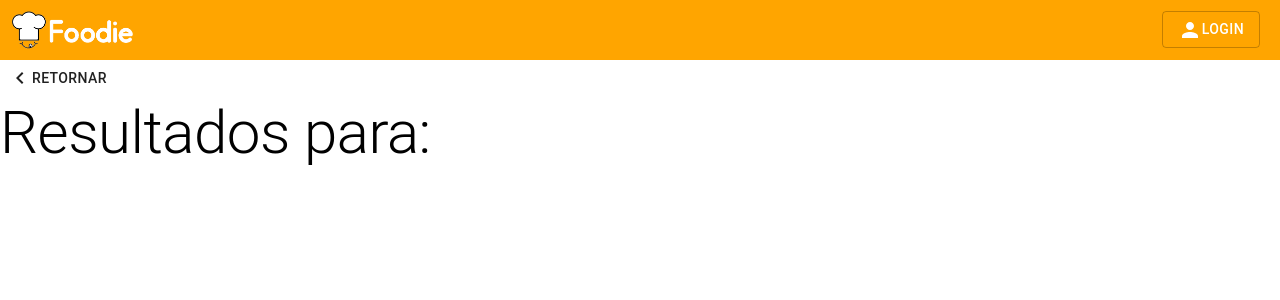
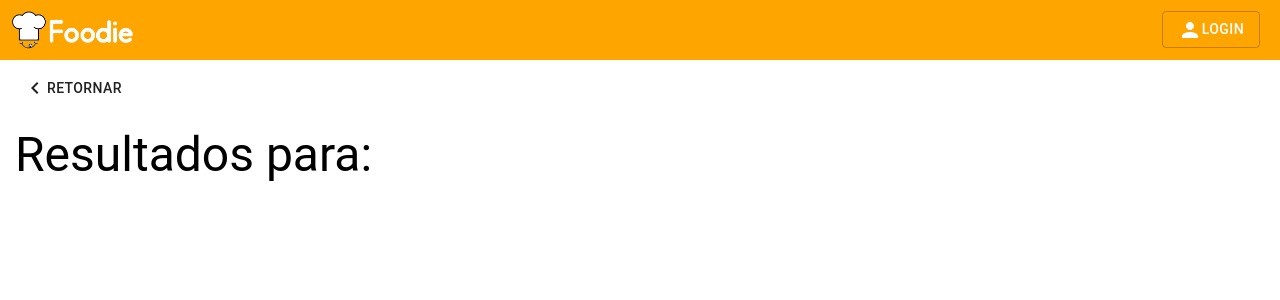
Before and after one commit to rubenavrebelo/ipm-foodie-app, a React (Create React App) app: page /search in a window 1280 px wide. Shown: the top 300 px of the page. Built offline with nearby package versions, Linux system fonts and the light colour scheme.

Commit message:
CSS changes

```diff
--- a/src/pages/search-results.tsx
+++ b/src/pages/search-results.tsx
@@ -35,8 +35,8 @@ class SearchResultsPage extends React.Component<Prop & RouteComponentProps> {
     render = () => {
         return (
             <div>
-                <Button onClick={this.goBack}><ChevronLeftIcon /> Retornar</Button>
-                <Typography variant={'h2'}>Resultados para:</Typography><Typography variant={'h4'}></Typography>
+                <Button onClick={this.goBack} style={{ marginTop: '10px', marginLeft: '15px' }}><ChevronLeftIcon /> Retornar</Button>
+                <Typography variant={'h3'} style={{ marginLeft: '15px', marginTop: '20px' }}>Resultados para:</Typography><Typography variant={'h4'}></Typography>
                 <Grid container style={{ padding: '15px', paddingLeft: '20px' }}>
                     {this.generatePosts()}
                 </Grid>
```
